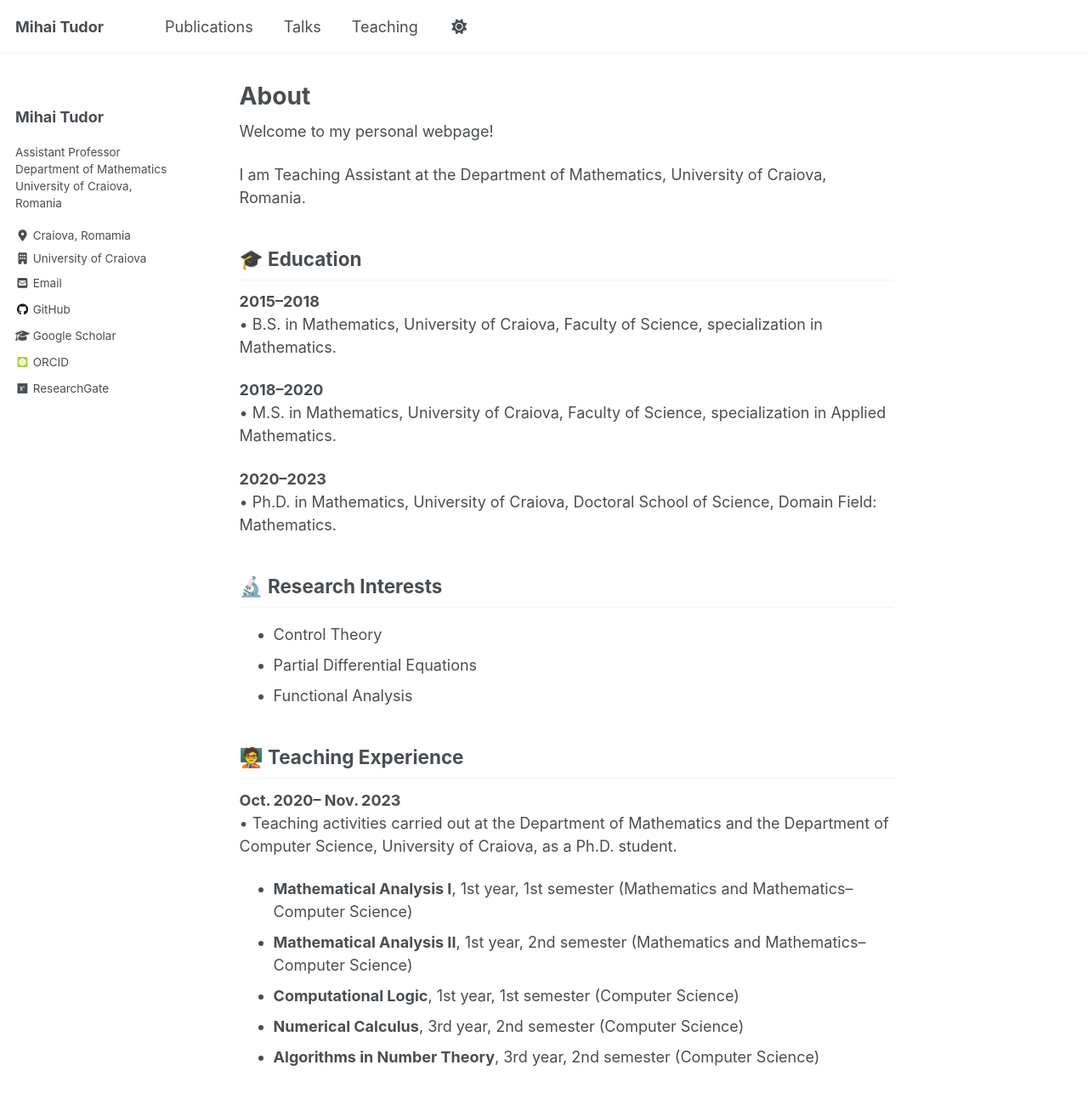
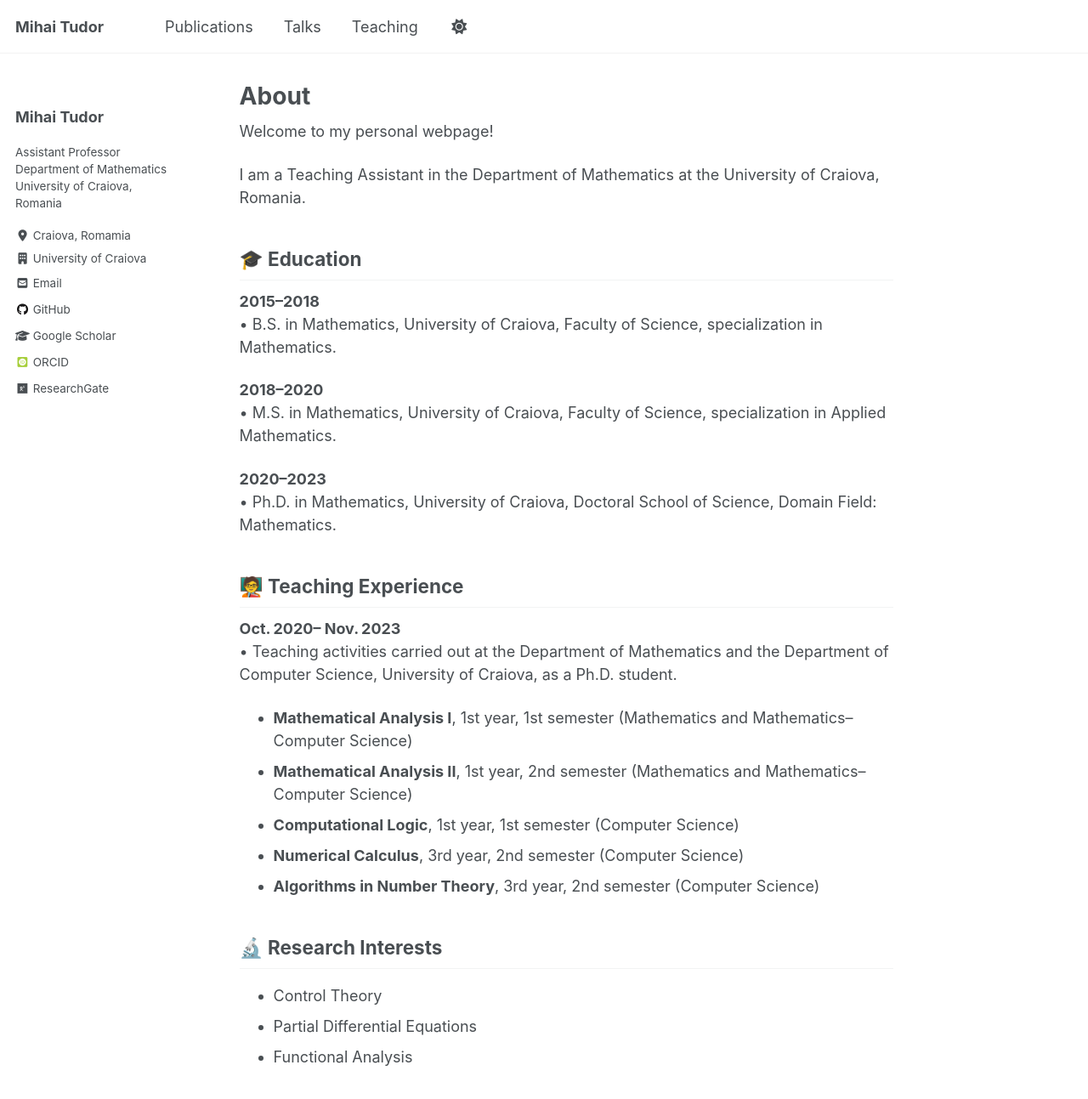
Before and after one commit to MihaiTudor26/mihaitudor26.github.io, a Jekyll site: the page built from _pages/about.md, in a window 1280 px wide and 1400 px high. Shown: the top 1293 px of the window at 85% size. Built offline with Jekyll 4.4.1, drawn with Linux system fonts in a browser that asks for light colours; some web fonts are replaced; a script that is not in the unit is left out.

Commit message:
Update about.md

```diff
--- a/_pages/about.md
+++ b/_pages/about.md
@@ -10,7 +10,7 @@ redirect_from:
 
 Welcome to my personal webpage!
 
-I am Teaching Assistant at the Department of Mathematics, University of Craiova, Romania.
+I am a Teaching Assistant in the Department of Mathematics at the University of Craiova, Romania.
 
 ## 🎓 Education
 
```
Also changed, not shown: other parts of _pages/about.md (+7 -6 lines).
